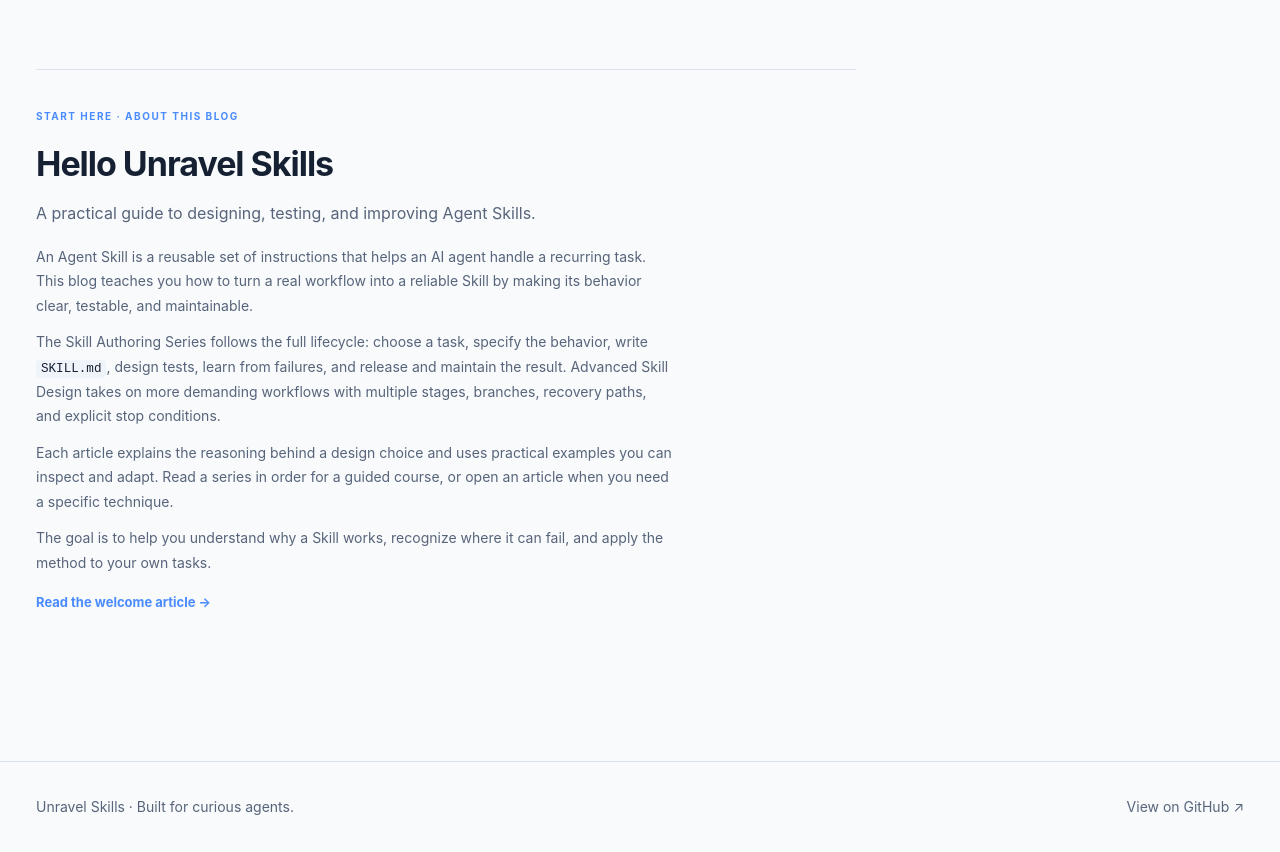
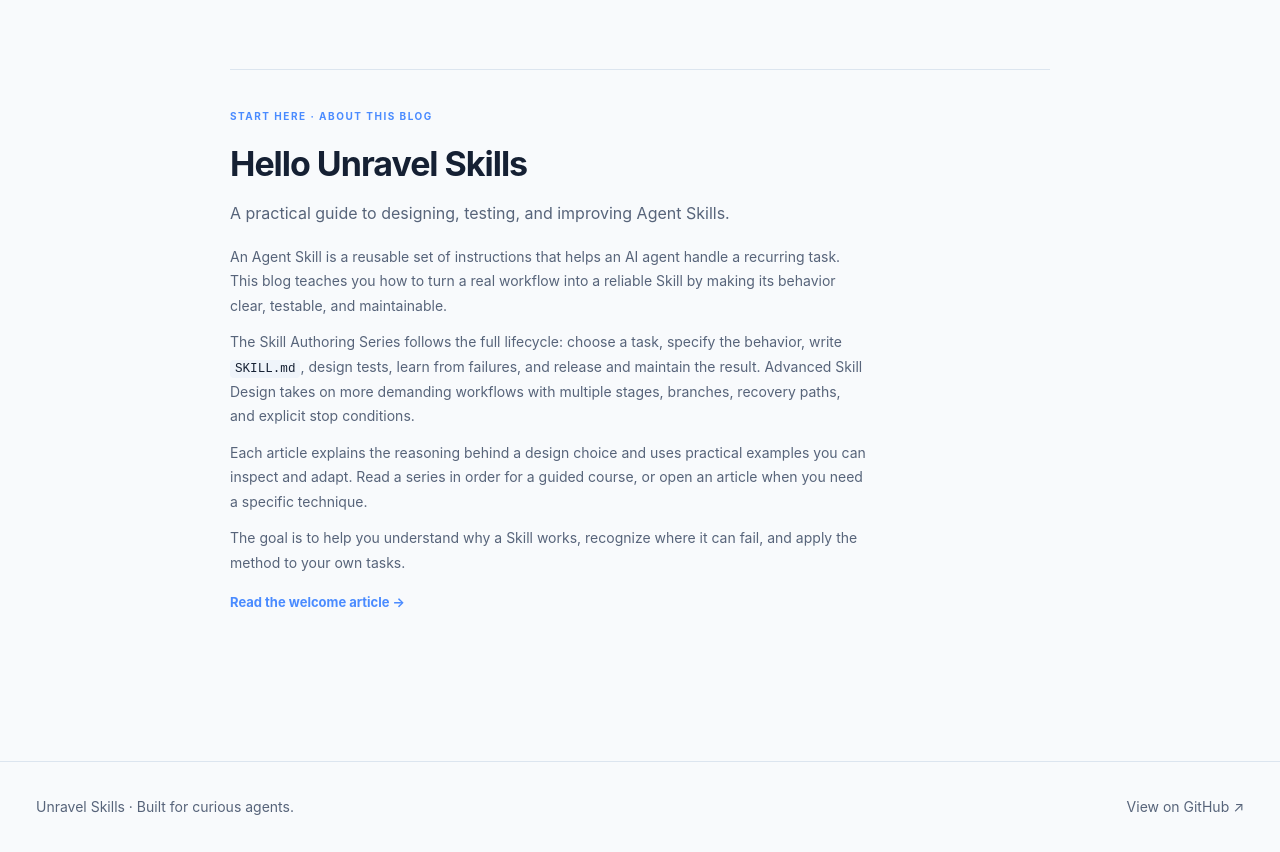
Before and after one commit to unraveltao/Skills, an Astro site in the folder web/: page /Skills/blog in a window 1280 px wide. Shown: the part 1459-2311 px from the top of the page. Built offline with nearby package versions, Linux system fonts and the light colour scheme; Astro itself is replaced by a stand-in of ours.

Commit message:
Center blog index content

```diff
--- a/web/src/pages/blog/index.astro
+++ b/web/src/pages/blog/index.astro
@@ -42,7 +42,9 @@ const articles = blogSeries.flatMap((series) =>
 
 <style>
   .blog-page {
+    width: min(1320px, calc(100% - 48px));
     max-width: 1320px;
+    margin-inline: auto;
     padding-top: 76px;
     padding-bottom: 76px;
   }
@@ -79,7 +81,7 @@ const articles = blogSeries.flatMap((series) =>
 
   .blog-welcome {
     max-width: 820px;
-    margin-top: 72px;
+    margin: 72px auto 0;
     padding-top: 32px;
     border-top: 1px solid var(--border);
   }
@@ -133,6 +135,7 @@ const articles = blogSeries.flatMap((series) =>
 
   @media (max-width: 760px) {
     .blog-page {
+      width: calc(100% - 32px);
       padding-top: 48px;
     }
 
```
